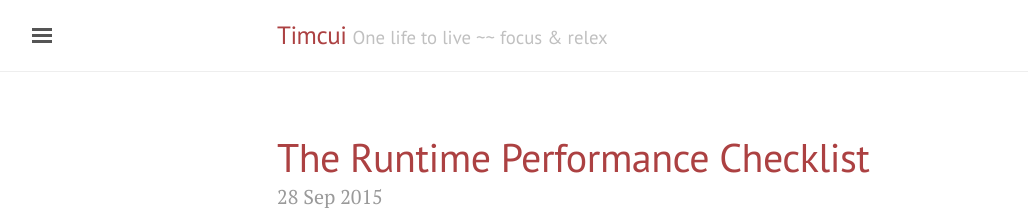
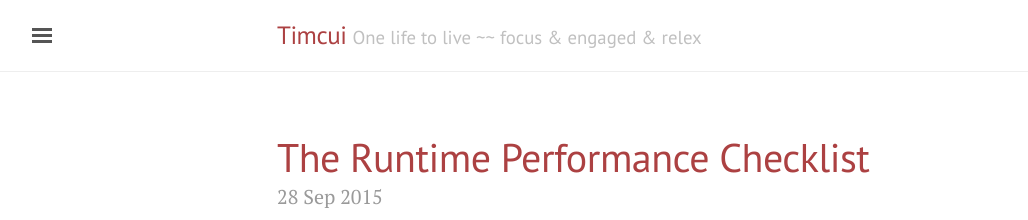
Before and after one commit to timcui/timcui.github.io, a Jekyll site: the page built from index.html, in a window 1280 px wide. Shown: the top 220 px of the page, without its empty margins (3-1031 px from the left). Built offline with Jekyll 4.4.1, drawn with Linux system fonts in a browser that asks for light colours; the list of posts is cut into pages by our own code.

Commit message:
change desc

```diff
--- a/_config.yml
+++ b/_config.yml
@@ -6,7 +6,7 @@ relative_permalinks: true
 
 # Setup
 title:               Timcui
-tagline:             'One life to live ~~ focus & relex'
+tagline:             'One life to live ~~ focus & engaged & relex'
 description:         '男，前端工程师，关注Javascript和Nodejs，<a href="http://i.qq.com" target="_blank">@QQ空间</a>'
 url:                 http://timcui.github.io
 baseurl:             'http://timcui.github.io'
```
